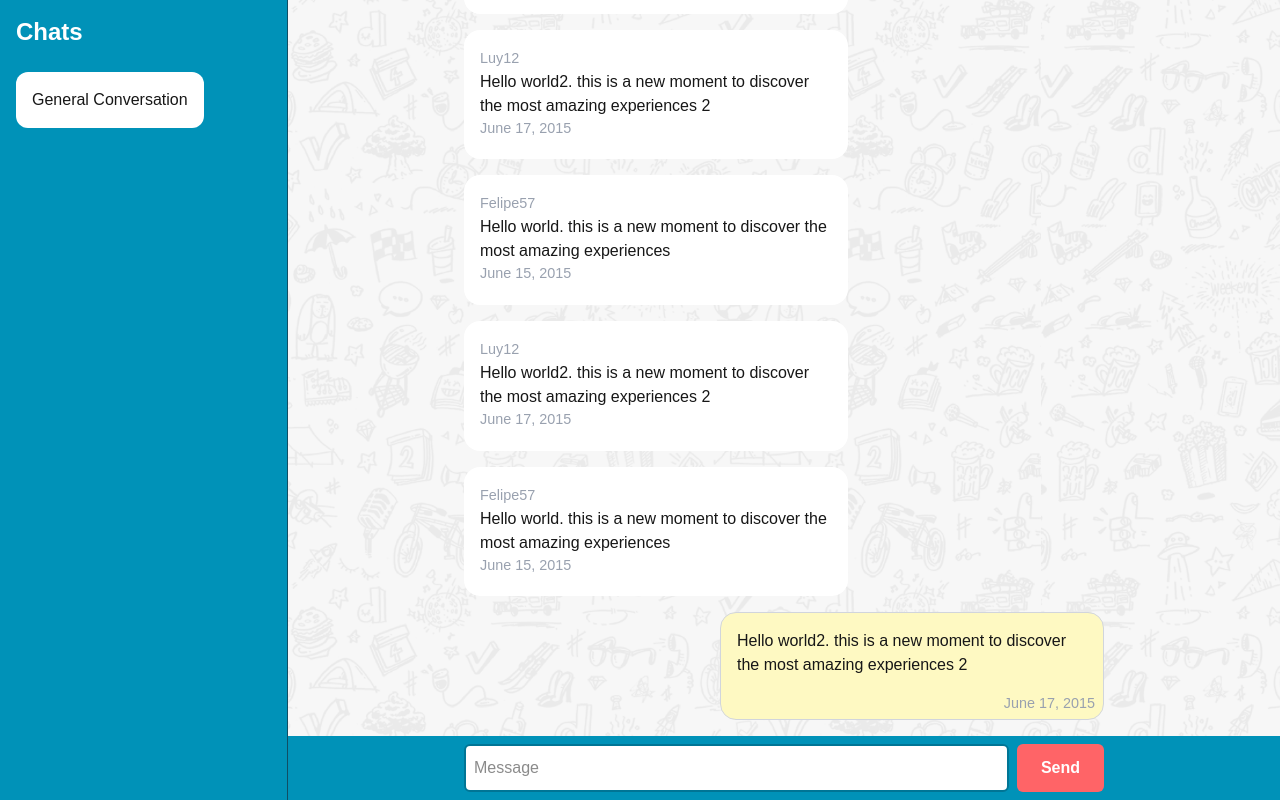
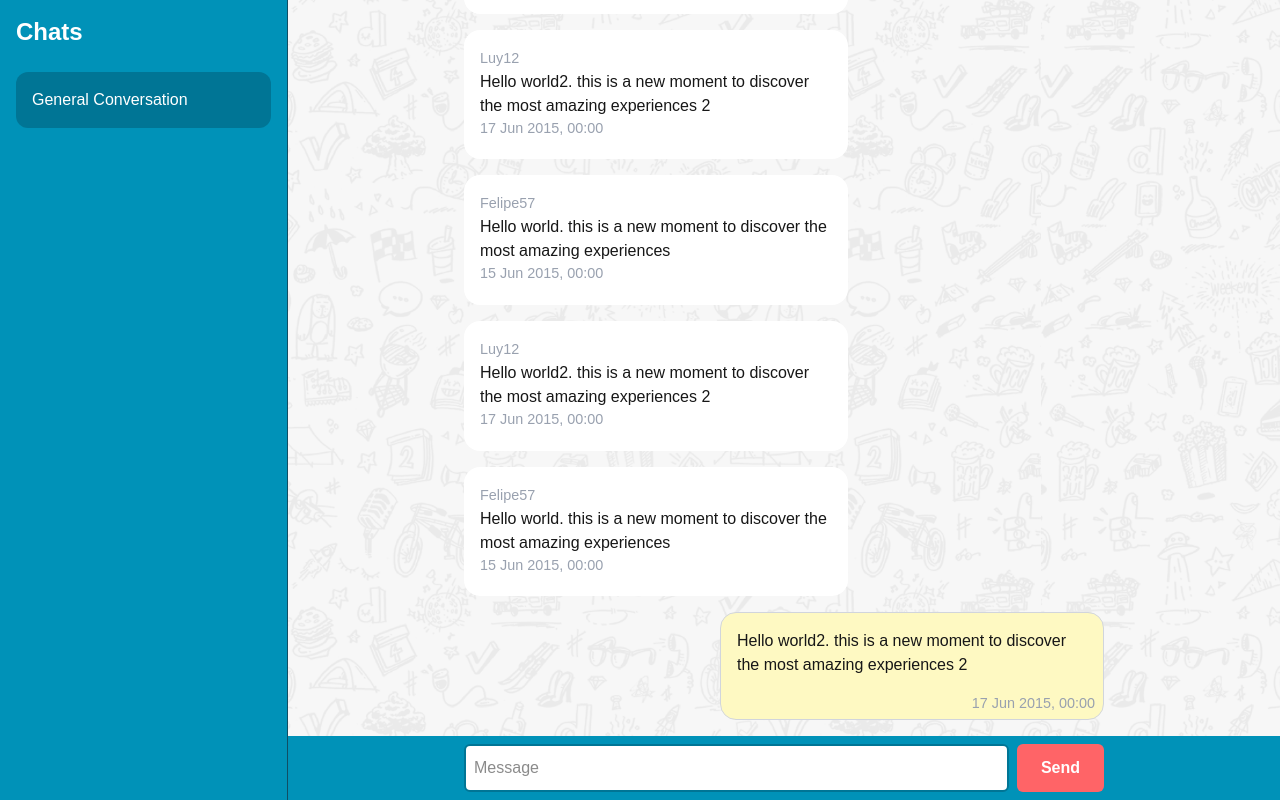
Before and after one commit to mayafelipe/FE-Chat, a Next.js app: page / in a window 1280 px wide. Built offline with nearby package versions, Linux system fonts and the light colour scheme.

Commit message:
feat: implement zustand  for chat state management
- Installed Zustand
- Set chat store

```diff
--- a/app/features/chat/components/chat-layout.tsx
+++ b/app/features/chat/components/chat-layout.tsx
@@ -1,16 +1,16 @@
 "use client";
+import { useChatStore } from "@/app/store/chat-store";
 import MessageInput from "../../message/components/message-input";
 import MessageList from "../../message/components/message-list";
-import { messagesMock } from "../../message/mock/messages.mock";
 import { ChatSiderbar } from "./chat-sidebar";
 
 export function ChatLayout() {
-
+  const { messages } = useChatStore();
   return (
     <main className="flex h-screen overflow-hidden bg-[url(/images/chat-bg.png)] bg-repeat bg-contain">
       <ChatSiderbar />
       <section className="flex flex-1 flex-col">
-        <MessageList messages={messagesMock} />
+        <MessageList messages={messages} />
         <MessageInput />
       </section>
     </main>
--- a/app/features/chat/components/chat-sidebar.tsx
+++ b/app/features/chat/components/chat-sidebar.tsx
@@ -2,9 +2,9 @@
 export function ChatSiderbar() {
   return (
     <aside className="hidden w-72 border-r border-cyan-900 bg-cyan-600 p-4 lg:flex">
-      <div>
+      <div className="w-full">
         <h2 className="text-2xl text-white font-bold">Chats</h2>
-        <div className="mt-6 rounded-xl bg-white p-4">General Conversation</div>
+        <div className="mt-6 rounded-xl text-white bg-cyan-700 p-4">General Conversation</div>
       </div>
     </aside>
   );
--- a/app/features/message/components/message-input.tsx
+++ b/app/features/message/components/message-input.tsx
@@ -1,9 +1,25 @@
 "use client";
 
-import React, { useState } from "react";
+import { useChatStore } from "@/app/store/chat-store";
+import React, { KeyboardEvent, useState } from "react";
 
 const MessageInput = () => {
   const [message, setMessage] = useState<string>("");
+  const { sendMessage } = useChatStore();
+
+  const handleSendMessage = () => {
+    if (!message.trim()) return;
+    const currentMessage = message;
+    setMessage("");
+    sendMessage(currentMessage);
+  };
+
+  const handleKeyDown = (e: KeyboardEvent<HTMLInputElement>) => {
+    if (e.key === "Enter") {
+      e.preventDefault();
+      handleSendMessage();
+    }
+  };
   return (
     <div className="bg-cyan-600 p-2">
       <div className="mx-auto flex max-w-160 gap-2">
@@ -12,10 +28,14 @@ const MessageInput = () => {
           value={message}
           onChange={(e) => setMessage(e.target.value)}
           placeholder="Message"
+          onKeyDown={handleKeyDown}
         />
         <button
-        className="rounded-md bg-red-400 px-6 py-3 font-semibold text-white "
-        >Send</button>
+          onClick={handleSendMessage}
+          className="rounded-md bg-red-400 px-6 py-3 font-semibold text-white "
+        >
+          Send
+        </button>
       </div>
     </div>
   );
--- a/app/features/message/components/message-list.tsx
+++ b/app/features/message/components/message-list.tsx
@@ -19,8 +19,8 @@ const MessageList: FC<MessageListProps> = ({ messages }): JSX.Element => {
             key={message.id}
             className={
               message.role === "user1"
-                ? "lg:max-w-[60%] max-w-[68%] self-end rounded-2xl bg-yellow-100 border border-gray-300"
-                : "lg:max-w-[60%] max-w-[68%] self-start rounded-2xl bg-white border-gray-300 p-4"
+                ? "lg:max-w-[60%] max-w-[68%] self-end rounded-2xl bg-yellow-100 border border-gray-300 min-w-37.5"
+                : "lg:max-w-[60%] max-w-[68%] self-start rounded-2xl bg-white border-gray-300 p-4 min-w-37.5"
             }
           >
             <span
@@ -41,9 +41,16 @@ const MessageList: FC<MessageListProps> = ({ messages }): JSX.Element => {
                   ? "text-gray-400 text-[0.9rem] block text-end pr-2 pb-1"
                   : "text-gray-400 text-[0.9rem] block pr-2 pb-1"
               }
-              dateTime={message.date}
             >
-              {message.date}
+              {new Date(message.date).toLocaleString("en-GB", {
+                day: "2-digit",
+                month: "short",
+
+                year: "numeric",
+                hour: "2-digit",
+                minute: "2-digit",
+                hour12: false
+              })}
             </time>
           </div>
         ))}
--- a/app/features/message/mock/messages.mock.ts
+++ b/app/features/message/mock/messages.mock.ts
@@ -1,4 +1,4 @@
-import { Message } from "../interface/message-list.interface";
+import { Message } from "@/app/types/chat.type";
 
 export const messagesMock: Message[] = [
   {
--- /dev/null
+++ b/app/store/chat-store.ts
@@ -0,0 +1,28 @@
+import { create } from "zustand";
+import { Message } from "../types/chat.type";
+import { messagesMock } from "../features/message/mock/messages.mock";
+
+interface ChatState {
+  messages: Message[];
+  isLoading: boolean;
+  sendMessage: (content: string) => void;
+}
+
+export const useChatStore = create<ChatState>((set, get) => ({
+  messages: messagesMock,
+  isLoading: false,
+  sendMessage: (content) => {
+    const userMessage: Message = {
+      id: crypto.randomUUID(),
+      content,
+      role: "user1",
+      date: new Date().toISOString(),
+      user: "Felipe23",
+    };
+
+    set({
+      messages: [...get().messages, userMessage],
+      isLoading: false,
+    });
+  },
+}));
--- a/package.json
+++ b/package.json
@@ -11,7 +11,8 @@
   "dependencies": {
     "next": "16.2.6",
     "react": "19.2.4",
-    "react-dom": "19.2.4"
+    "react-dom": "19.2.4",
+    "zustand": "^5.0.13"
   },
   "devDependencies": {
     "@tailwindcss/postcss": "^4",
```
Also changed, not shown: app/features/message/interface/message-list.interface.ts (+1 -7 lines), app/types/chat.type.ts (added, +7 -0 lines), 1 other file (tests, documents, lock files or other folders). Lines whose indentation alone changed are shown as unchanged.
